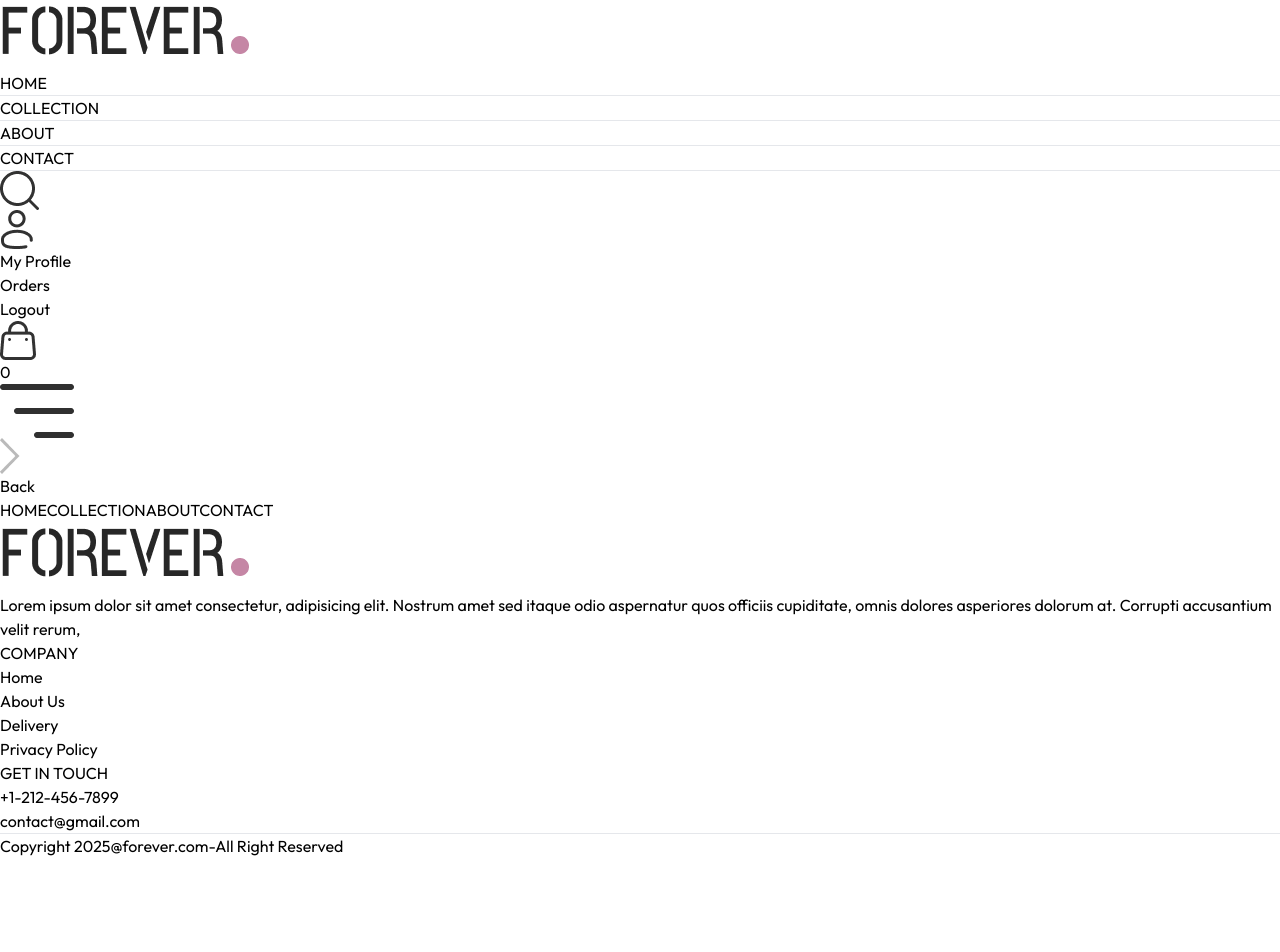
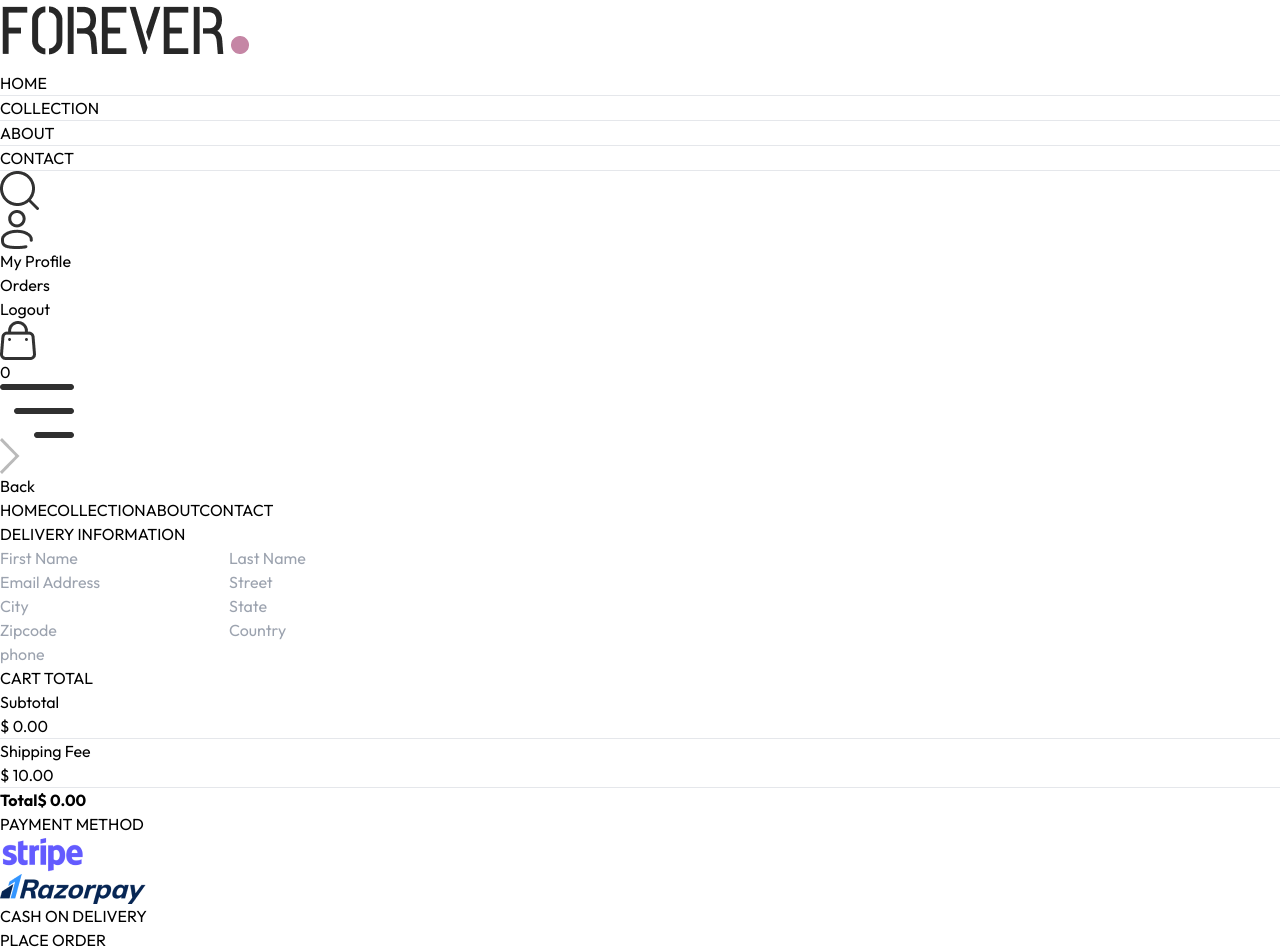
Before and after one commit to sreejeshsj/FullstackProject1, a React (Vite) app in the folder frontend/: page /place-order in a window 1280 px wide. Shown: the top 952 px of the page. Before the commit the page ends 858 px from the top, so only its background shows below. Built offline with nearby package versions, Linux system fonts and the light colour scheme.

Commit message:
completed place order

```diff
--- /dev/null
+++ b/frontend/src/components/CartTotal.jsx
@@ -0,0 +1,31 @@
+import React, { useContext } from 'react'
+import { ShopContext } from '../context/ShopContext'
+import Title from './Title'
+function CartTotal() {
+    const {currency,delivery_fee,getTotalPrice}=useContext(ShopContext)
+  return (
+    <div className='w-full'>
+      <div className='text-2xl'>
+            <Title text1={'CART'} text2={'TOTAL'}/>
+      </div>
+      <div className='flex flex-col gap-2 mt-2 text-sm'>
+            <div className='flex justify-between'>
+                    <p>Subtotal</p>
+                    <p>{currency} {getTotalPrice()}.00</p>
+            </div>
+            <hr />
+            <div className='flex justify-between'>
+                <p>Shipping Fee</p>
+                <p>{currency} {delivery_fee}.00</p>
+            </div>
+            <hr />
+            <div className='flex justify-between'>
+                <b>Total</b>
+                <b>{currency} {getTotalPrice() === 0 ? 0 : getTotalPrice() + delivery_fee}.00</b>
+            </div>
+      </div>
+    </div>
+  )
+}
+
+export default CartTotal
--- a/frontend/src/context/ShopContext.jsx
+++ b/frontend/src/context/ShopContext.jsx
@@ -1,6 +1,7 @@
 import { createContext, useEffect, useState } from "react";
 import { products } from "../assets/assets";
 import { toast } from "react-toastify";
+import {useNavigate} from 'react-router-dom'
 export const ShopContext=createContext();
 
 const ShopContextProvider= (props)=>{
@@ -9,7 +10,7 @@
     const [search,setSearch]=useState('')
     const [showSearch,setShowSearch]=useState(false)
     const [cartItems,setCartItems]=useState({})
-
+    const navigate=useNavigate()
     const addToCart=async (itemId,size)=>{
         if(!size){
             toast.error('Please Select Size')
@@ -53,12 +54,31 @@
   }
 
 
+    const getTotalPrice=()=>{
+       let  totalPrice=0
+       for(const items in cartItems){
+        let productInfo=products.find((product)=>product._id===items)
+        for(const item in cartItems[items]){
+            try{
+                if(cartItems[items][item]){
+                    totalPrice=totalPrice+(cartItems[items][item]*productInfo.price)
+                }
+            }catch(err){
+                console.log(err)
+            }
+
+       }
+    }
+       return totalPrice
+    }
+
 
     const value = {
         products,currency,delivery_fee,
         search,setSearch,showSearch,setShowSearch,
         cartItems,addToCart,
-        getCartCount,updateQuantity
+        getCartCount,updateQuantity,
+        getTotalPrice,navigate
 
     }
     return (
--- a/frontend/src/pages/Cart.jsx
+++ b/frontend/src/pages/Cart.jsx
@@ -2,9 +2,10 @@
 import { ShopContext } from '../context/ShopContext'
 import Title from '../components/Title'
 import { assets } from '../assets/assets'
+import CartTotal from '../components/CartTotal'
 
 function Cart() {
-  const {products,currency,cartItems,updateQuantity}=useContext(ShopContext)
+  const {products,currency,cartItems,updateQuantity,navigate}=useContext(ShopContext)
   const [cartData,setCartData]=useState([])
 
   useEffect(()=>{
@@ -54,6 +55,14 @@
             })
           }
         </div>
+        <div className='flex justify-end my-20'>
+            <div className='w-full sm:w-[450px]'>
+                <CartTotal/>
+                <div className='w-full text-end'>
+                    <button onClick={()=>navigate('/place-order')} className='bg-black text-white text-sm my-8 px-8 py-3' >PROCEED TO CHECKOUT</button>
+                </div>
+            </div>
+        </div>
     </div>
   )
 }
--- a/frontend/src/pages/Orders.jsx
+++ b/frontend/src/pages/Orders.jsx
@@ -1,9 +1,36 @@
-import React from 'react'
+import React, { useContext } from 'react'
+import { ShopContext } from '../context/ShopContext'
+import Title from '../components/Title'
 
 function Orders() {
+
+  const {currency,products}=useContext(ShopContext)
   return (
-    <div>
+    <div className='border-t pt-16'>
+      <div className='text-2xl'>
+          <Title text1={'MY'} text2={'ORDERS'}/>
+      </div>
+      <div >
+        {
+          products.slice(1,4).map((item,index)=>(
+            <div key={index} className='py-4 border-t border-b text-gray-700 flex flex-col md:flex-row md:items-center md:justify-between gap-4'>
+                <div className='flex items-start gap-6 text-sm'>
+                      <img className='w-16 sm:w-20' src={item.image[0]} alt="" />
 
+                <div>
+                <p className='sm:text-base font-medium'>{item.name}</p>
+                <div className='flex items-center gap-3 mt-2 text-base text-gray-700'>
+                      <p className='text-lg'>{currency}{item.price}</p>
+                      <p>Quantity: 1</p>
+                      <p>Size : M</p>
+                </div>
+                <p className='mt-2'>Date : <span className='text-gray-400'>06, jul, 2025</span></p>
+                </div>
+                </div>
+            </div>
+          ))
+        }
+      </div>
     </div>
   )
 }
--- a/frontend/src/pages/PlaceOrder.jsx
+++ b/frontend/src/pages/PlaceOrder.jsx
@@ -1,9 +1,62 @@
-import React from 'react'
+import React, { useContext, useState } from 'react'
+import Title from '../components/Title'
+import CartTotal from '../components/CartTotal'
+import { assets } from '../assets/assets'
+import { ShopContext } from '../context/ShopContext'
 
 function PlaceOrder() {
+  const [method,setMethod]=useState('cod')
+  const {navigate}=useContext(ShopContext)
   return (
-    <div>
-
+    <div className='flex flex-col sm:flex-row justify-between gap-4 pt-5 sm:pt-14 min-h-[80vh] border-t'>
+      {/*---------------left side--------------------*/}
+      <div className='flex flex-col gap-4 w-full sm:max-w-[480px]'>
+        <div className='text-xl sm:text-2xl my-3'>
+              <Title text1={'DELIVERY'} text2={'INFORMATION'}/>
+        </div>
+        <div className='flex gap-3'>
+            <input  className='border border-gray-300 rounded py-1.5 px-3.5 w-full' type="text" placeholder='First Name' />
+            <input  className='border border-gray-300 rounded py-1.5 px-3.5 w-full' type="text" placeholder='Last Name' />
+        </div>
+        <input  className='border border-gray-300 rounded py-1.5 px-3.5 w-full' type="email" placeholder='Email Address' />
+        <input  className='border border-gray-300 rounded py-1.5 px-3.5 w-full' type="text" placeholder='Street' />
+        <div className='flex gap-3'>
+            <input  className='border border-gray-300 rounded py-1.5 px-3.5 w-full' type="text" placeholder='City' />
+            <input  className='border border-gray-300 rounded py-1.5 px-3.5 w-full' type="text" placeholder='State' />
+        </div>
+        <div className='flex gap-3'>
+            <input  className='border border-gray-300 rounded py-1.5 px-3.5 w-full' type="number" placeholder='Zipcode' />
+            <input  className='border border-gray-300 rounded py-1.5 px-3.5 w-full' type="text" placeholder='Country' />
+        </div>
+         <input  className='border border-gray-300 rounded py-1.5 px-3.5 w-full' type="mobile" placeholder='phone' />
+      </div>
+      {/*---------------------------Right side-------------------------------*/}
+      <div className='mt-8'>
+          <div className='mt-8 min-w-80'>
+              <CartTotal/>
+          </div>
+          <div className='mt-12'>
+              <Title text1={'PAYMENT'} text2={'METHOD'}/>
+              {/*-----------------------pyment methods-----------------------------*/}
+              <div className='flex gap-3 flex-col lg:flex-row'>
+                          <div onClick={()=>setMethod('stripe')} className='flex items-center gap-3 border p-2 px-3 cursor-pointer'>
+                                <p className={`min-w-3.5 h-3.5 border rounded-full ${method==='stripe' ? 'bg-green-400' : ''}`}></p>
+                                <img className='h-5 mx-4' src={assets.stripe_logo} alt="" />
+                          </div>
+                          <div onClick={()=>setMethod('razorpay')} className='flex items-center gap-3 border p-2 px-3 cursor-pointer'>
+                                <p className={`min-w-3.5 h-3.5 border rounded-full ${method==='razorpay' ? 'bg-green-400' : ''}`}></p>
+                                <img className='h-5 mx-4' src={assets.razorpay_logo} alt="" />
+                          </div>
+                          <div onClick={()=>setMethod('cod')}  className='flex items-center gap-3 border p-2 px-3 cursor-pointer'>
+                                <p   className={`min-w-3.5 h-3.5 border rounded-full ${method==='cod' ? 'bg-green-400' : ''}`}></p>
+                                <p className='text-gray-500 text-sm font-medium mx-4'>CASH ON DELIVERY</p>
+                          </div>
+              </div>
+              <div className='w-full text-end mt-8'>
+                <button onClick={()=>navigate('/orders')} className='bg-black text-white px-16 py-3 text-sm'>PLACE ORDER</button>
+              </div>
+          </div>
+      </div>
     </div>
   )
 }
```
